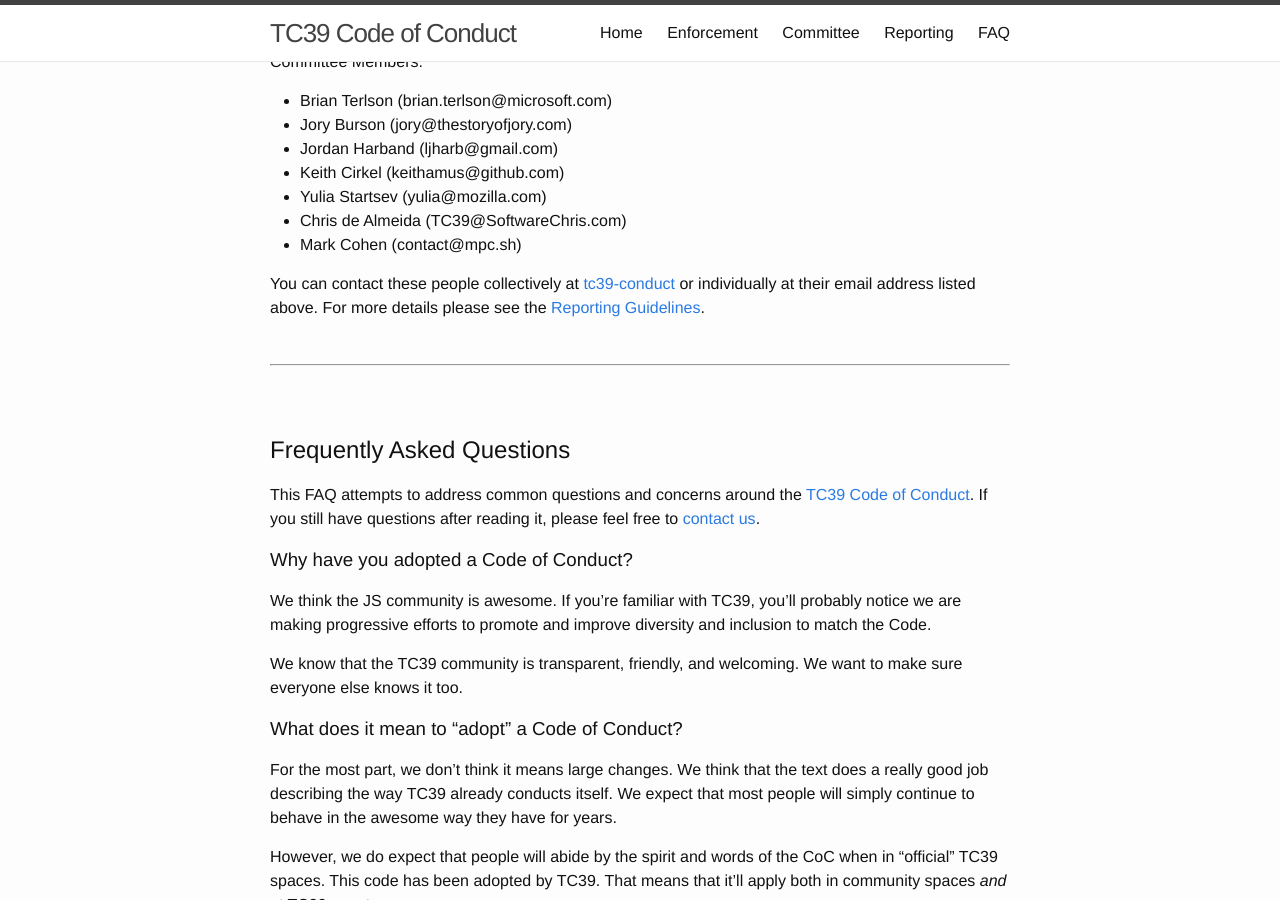
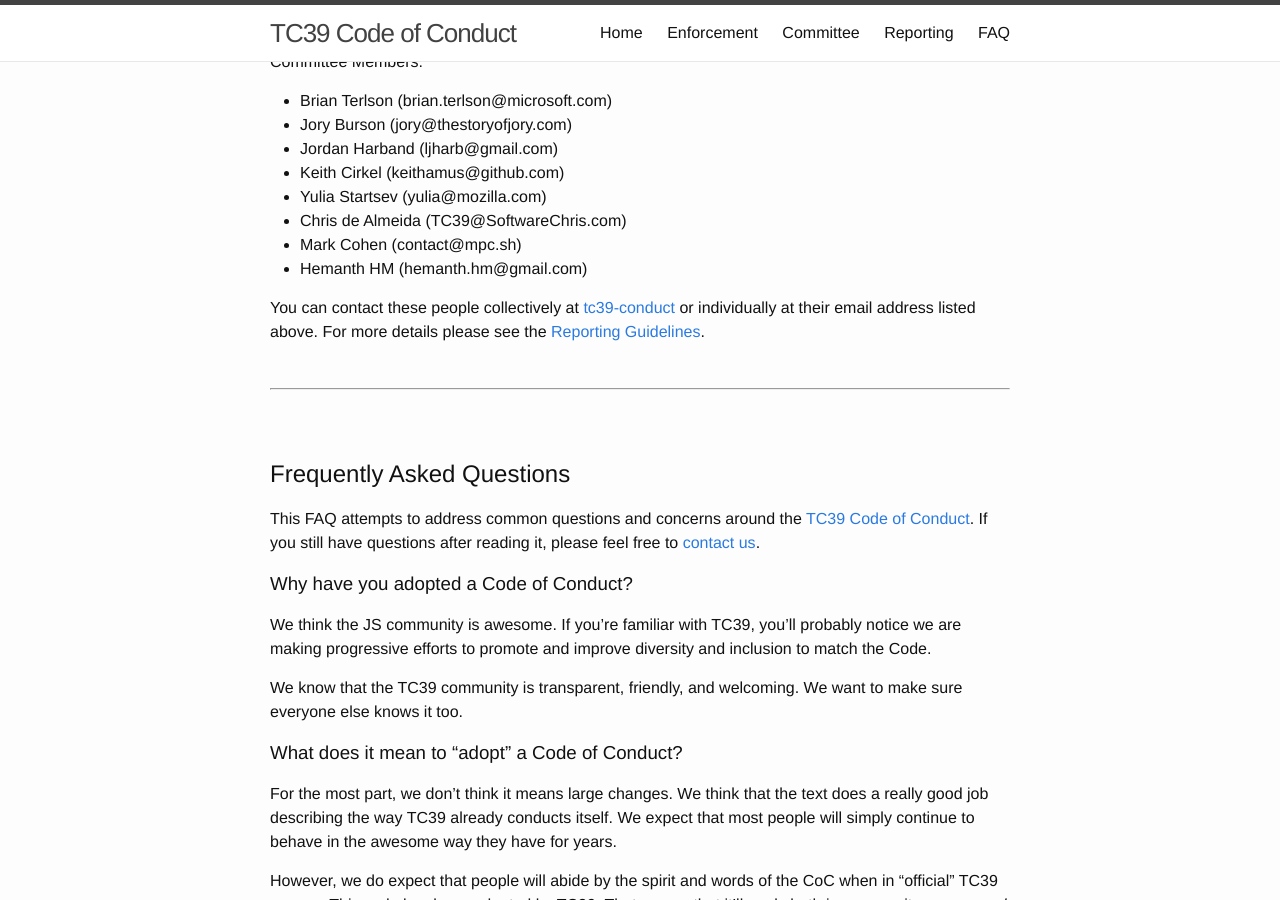
Before and after one commit to tc39/code-of-conduct, a Jekyll site: the page built from index.md, in a window 1280 px wide and 900 px high, scrolled down 4063 px. Built offline with Jekyll 4.4.1, drawn with Linux system fonts in a browser that asks for light colours.

Commit message:
Revert "➖ update members list"
This reverts commit b09058f3a4d9d58ab72dedeac1912055f46d23d4.

```diff
--- a/index.md
+++ b/index.md
@@ -132,6 +132,7 @@ Committee Members:
 * Yulia Startsev (yulia@mozilla.com)
 * Chris de Almeida (TC39@SoftwareChris.com)
 * Mark Cohen (contact@mpc.sh)
+* Hemanth HM (hemanth.hm@gmail.com)
 
 You can contact these people collectively at [tc39-conduct][] or individually at their email address listed above. For more details please see the [Reporting Guidelines][].
 
```
